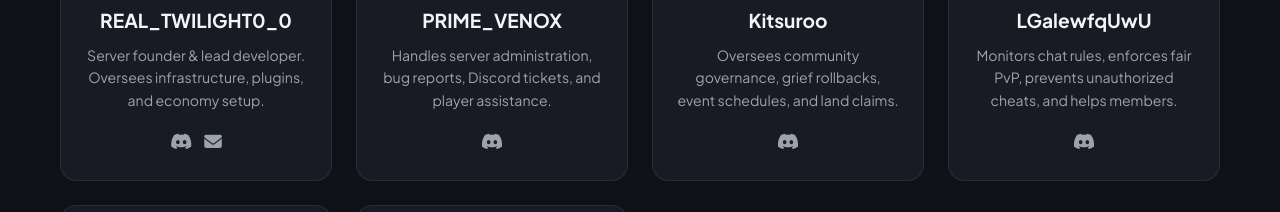
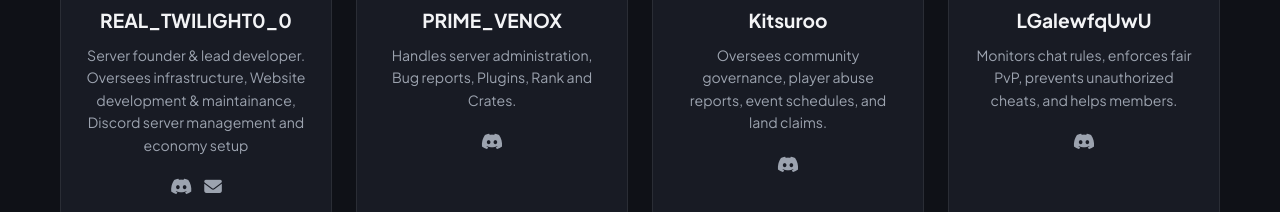
Before and after one commit to muntasirtonmoy0/ETERNAL_SMP, a website: page staff.html in a window 1280 px wide. Shown: the part 426-638 px from the top of the page. Drawn offline with Linux system fonts and the light colour scheme; no server answers.

Commit message:
Update staff.html

```diff
--- a/staff.html
+++ b/staff.html
@@ -60,7 +60,7 @@
         </div>
         <div class="staff-role role-owner">Owner</div>
         <h3 class="staff-name">REAL_TWILIGHT0_0</h3>
-        <p class="staff-bio">Server founder & lead developer. Oversees infrastructure, plugins, and economy setup.</p>
+        <p class="staff-bio">Server founder & lead developer. Oversees infrastructure, Website development & maintainance, Discord server management and economy setup</p>
         <div class="staff-links">
           <a href="https://discord.gg/" target="_blank" title="Contact on Discord"><i class="fa-brands fa-discord"></i></a>
           <a href="#" target="_blank" title="Server Mail"><i class="fa-solid fa-envelope"></i></a>
@@ -76,7 +76,7 @@
         </div>
         <div class="staff-role role-admin">Admin</div>
         <h3 class="staff-name">PRIME_VENOX</h3>
-        <p class="staff-bio">Handles server administration, bug reports, Discord tickets, and player assistance.</p>
+        <p class="staff-bio">Handles server administration, Bug reports, Plugins, Rank and Crates.</p>
         <div class="staff-links">
           <a href="https://discord.gg/" target="_blank" title="Contact on Discord"><i class="fa-brands fa-discord"></i></a>
         </div>
@@ -91,7 +91,7 @@
         </div>
         <div class="staff-role role-admin">Admin</div>
         <h3 class="staff-name">Kitsuroo</h3>
-        <p class="staff-bio">Oversees community governance, grief rollbacks, event schedules, and land claims.</p>
+        <p class="staff-bio">Oversees community governance, player abuse reports, event schedules, and land claims.</p>
         <div class="staff-links">
           <a href="https://discord.gg/" target="_blank" title="Contact on Discord"><i class="fa-brands fa-discord"></i></a>
         </div>
```
